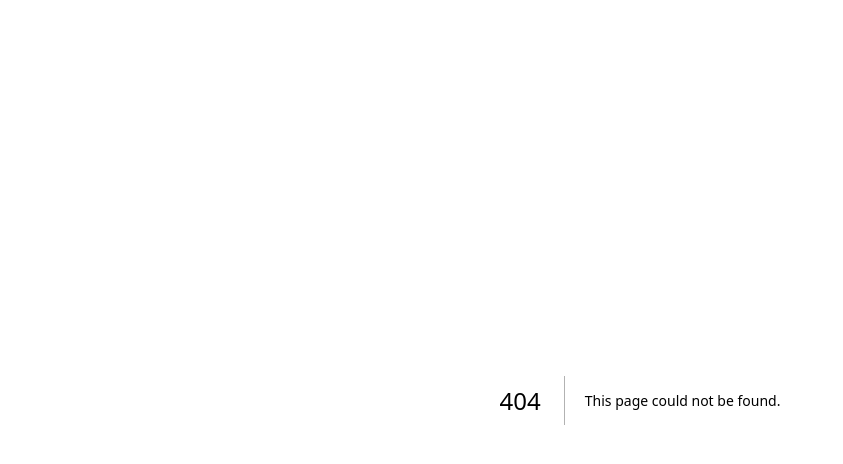
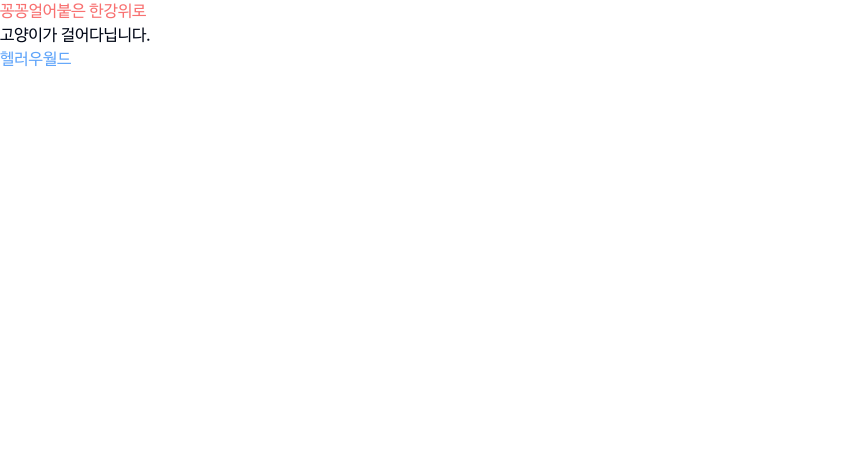
Before and after one commit to 2duckchun/nextjs-code-archive, a Next.js app: page /mdx in a window 1280 px wide. Before the commit this address had no page. Shown: the top 464 px of the page, without its empty margins (0-843 px from the left). Built offline with nearby package versions, Linux system fonts and the light colour scheme.

Commit message:
test nexxt-mdx-remote

```diff
--- a/package.json
+++ b/package.json
@@ -27,6 +27,7 @@
     "clsx": "^2.1.0",
     "lucide-react": "^0.307.0",
     "next": "14.0.4",
+    "next-mdx-remote": "^5.0.0",
     "react": "^18",
     "react-dom": "^18",
     "react-hook-form": "^7.49.3",
--- /dev/null
+++ b/post/post01.md
@@ -0,0 +1,12 @@
+---
+title: 엠디엑스엠디엑스
+date: 2024-06-17
+description: 엠디엑스엠디엑스
+categories: javascript
+---
+
+# 꽁꽁얼어붙은 한강위로
+
+<wrapper>고양이가 걸어다닙니다.</wrapper>
+
+<Hello>헬러우월드</Hello>
--- /dev/null
+++ b/src/app/(routes)/mdx/page.tsx
@@ -0,0 +1,44 @@
+import { FunctionComponent } from 'react'
+import { MDXRemote, compileMDX } from 'next-mdx-remote/rsc'
+import fs from 'fs'
+import path from 'path'
+
+interface PageProps {}
+
+const Page: FunctionComponent<PageProps> = async ({}) => {
+  const filePath = path.join(process.cwd(), 'post', 'post01.md')
+  const markdownsource = fs.readFileSync(filePath, 'utf-8')
+  const { content, frontmatter } = await compileMDX({
+    source: markdownsource,
+    components: {
+      h1: ({ children }) => <div className="text-red-400">{children}</div>,
+      Hello: ({ children }) => <div className="text-blue-400">{children}</div>,
+    },
+    options: {
+      parseFrontmatter: true,
+      mdxOptions: {
+        remarkPlugins: [],
+        rehypePlugins: [],
+      },
+    },
+  })
+  // console.log(markdownsource)
+  console.log(frontmatter)
+  return (
+    <main>
+      {content}
+      {/* <MDXRemote
+        source={markdownsource}
+        options={{
+          parseFrontmatter: true,
+          mdxOptions: {
+            remarkPlugins: [],
+            rehypePlugins: [],
+          },
+        }}
+      /> */}
+    </main>
+  )
+}
+
+export default Page
--- /dev/null
+++ b/src/components/mdx/page.tsx
@@ -0,0 +1,9 @@
+import { FunctionComponent } from 'react'
+
+interface PageProps {}
+
+const Page: FunctionComponent<PageProps> = ({}) => {
+  return <main>Page</main>
+}
+
+export default Page
```
Also changed, not shown: 1 other file (tests, documents, lock files or other folders).
